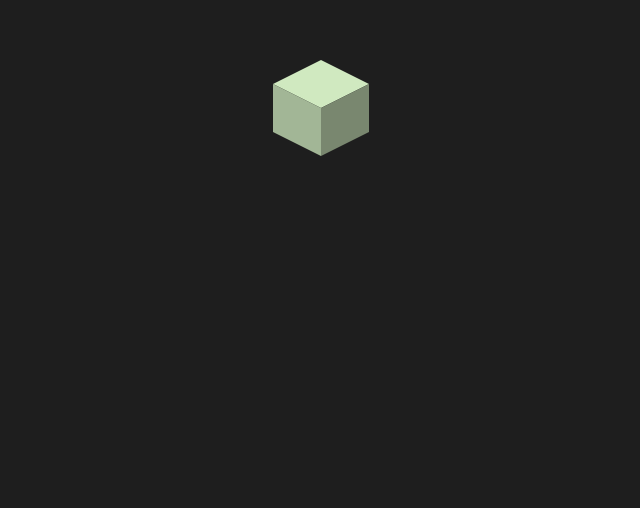
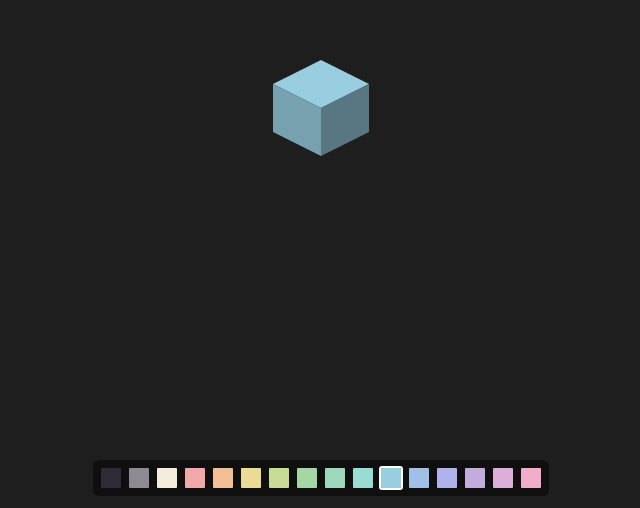
Before and after one commit to BAJ-/bitbuu, a website built with Vite: page src/renderer/index.html in a window 1280 px wide. Shown: the part 292-800 px from the top of the page, without its empty margins (319-959 px from the left). Built offline with nearby package versions, Linux system fonts and the light colour scheme.

Commit message:
palette swatch row for choosing voxel colour

```diff
--- a/src/core/model.ts
+++ b/src/core/model.ts
@@ -41,30 +41,31 @@ export function setVoxel(m: Model, x: number, y: number, z: number, v: number):
 }
 
 // Voxel byte 0 is the empty sentinel; the palette's slot 0 is therefore unused.
-// The 16 default colours live in slots 1-16 (DawnBringer 16).
-const DB16_RGB: ReadonlyArray<readonly [number, number, number]> = [
-  [0x14, 0x0c, 0x1c],
-  [0x44, 0x24, 0x34],
-  [0x30, 0x34, 0x6d],
-  [0x4e, 0x4a, 0x4e],
-  [0x85, 0x4c, 0x30],
-  [0x34, 0x65, 0x24],
-  [0xd0, 0x46, 0x48],
-  [0x75, 0x71, 0x61],
-  [0x59, 0x7d, 0xce],
-  [0xd2, 0x7d, 0x2c],
-  [0x85, 0x95, 0xa1],
-  [0x6d, 0xaa, 0x2c],
-  [0xd2, 0xaa, 0x99],
-  [0x6d, 0xc2, 0xca],
-  [0xda, 0xd4, 0x5e],
-  [0xde, 0xee, 0xd6],
+// Slots 1-3 are neutrals (dark, mid, light); slots 4-16 are pastel hues
+// stepped around the colour wheel from red to pink.
+const DEFAULT_PALETTE_RGB: ReadonlyArray<readonly [number, number, number]> = [
+  [0x2f, 0x2a, 0x36],
+  [0x8d, 0x8a, 0x93],
+  [0xf4, 0xec, 0xdc],
+  [0xf0, 0xa8, 0xa8],
+  [0xf3, 0xc0, 0x96],
+  [0xec, 0xdb, 0x96],
+  [0xc8, 0xdc, 0x96],
+  [0xa4, 0xd7, 0xa4],
+  [0x9c, 0xd9, 0xbb],
+  [0x98, 0xdc, 0xd2],
+  [0x98, 0xce, 0xe0],
+  [0xa0, 0xc0, 0xe8],
+  [0xb0, 0xb2, 0xeb],
+  [0xc2, 0xac, 0xdd],
+  [0xdc, 0xae, 0xdc],
+  [0xf0, 0xae, 0xca],
 ];
 
 export const DEFAULT_PALETTE: Uint8Array = (() => {
   const p = new Uint8Array(PALETTE_BYTES);
   for (let i = 0; i < 16; i++) {
-    const c = DB16_RGB[i]!;
+    const c = DEFAULT_PALETTE_RGB[i]!;
     const o = (i + 1) * 4;
     p[o] = c[0];
     p[o + 1] = c[1];
--- a/src/renderer/index.html
+++ b/src/renderer/index.html
@@ -29,10 +29,34 @@
         height: 100vh;
         touch-action: none;
       }
+      #palette {
+        position: absolute;
+        bottom: 12px;
+        left: 50%;
+        transform: translateX(-50%);
+        display: flex;
+        gap: 4px;
+        padding: 6px;
+        background: rgba(0, 0, 0, 0.5);
+        border-radius: 6px;
+      }
+      #palette button {
+        width: 24px;
+        height: 24px;
+        border: 2px solid transparent;
+        border-radius: 3px;
+        cursor: pointer;
+        padding: 0;
+        background-clip: padding-box;
+      }
+      #palette button[aria-pressed='true'] {
+        border-color: #fff;
+      }
     </style>
   </head>
   <body>
     <canvas id="stage"></canvas>
+    <div id="palette" aria-label="Palette"></div>
     <script type="module" src="./main.ts"></script>
   </body>
 </html>
--- a/src/renderer/main.ts
+++ b/src/renderer/main.ts
@@ -13,15 +13,36 @@ if (!ctx) {
 
 const GRID = 32;
 const model = createModel(GRID, GRID, GRID);
-// Override palette slot 1 with main colour until a real palette UI exists.
-model.palette[4] = 0xd0;
-model.palette[5] = 0xe9;
-model.palette[6] = 0xc0;
-model.palette[7] = 0xff;
+let activeSlot = 11;
 const c = GRID >> 1;
-setVoxel(model, c, c, c, 1);
+setVoxel(model, c, c, c, activeSlot);
 
 const picker = createPicker();
+
+const paletteEl = document.getElementById('palette');
+if (!(paletteEl instanceof HTMLElement)) {
+  throw new Error('#palette missing');
+}
+const swatches: HTMLButtonElement[] = [];
+for (let slot = 1; slot <= 16; slot++) {
+  const o = slot * 4;
+  const r = model.palette[o]!;
+  const g = model.palette[o + 1]!;
+  const b = model.palette[o + 2]!;
+  const btn = document.createElement('button');
+  btn.type = 'button';
+  btn.style.backgroundColor = `rgb(${r},${g},${b})`;
+  btn.setAttribute('aria-label', `Slot ${slot}`);
+  btn.setAttribute('aria-pressed', slot === activeSlot ? 'true' : 'false');
+  btn.addEventListener('click', () => {
+    activeSlot = slot;
+    for (const s of swatches) {
+      s.setAttribute('aria-pressed', s === btn ? 'true' : 'false');
+    }
+  });
+  paletteEl.appendChild(btn);
+  swatches.push(btn);
+}
 
 const ZOOM_MIN = 4;
 const ZOOM_MAX = 96;
@@ -79,7 +100,7 @@ canvas.addEventListener('click', (e) => {
   const nz = hit.z + hit.nz;
   if (nx < 0 || ny < 0 || nz < 0 || nx >= model.sx || ny >= model.sy || nz >= model.sz) return;
   if (getVoxel(model, nx, ny, nz) !== 0) return;
-  setVoxel(model, nx, ny, nz, 1);
+  setVoxel(model, nx, ny, nz, activeSlot);
   draw();
 });
 
```
